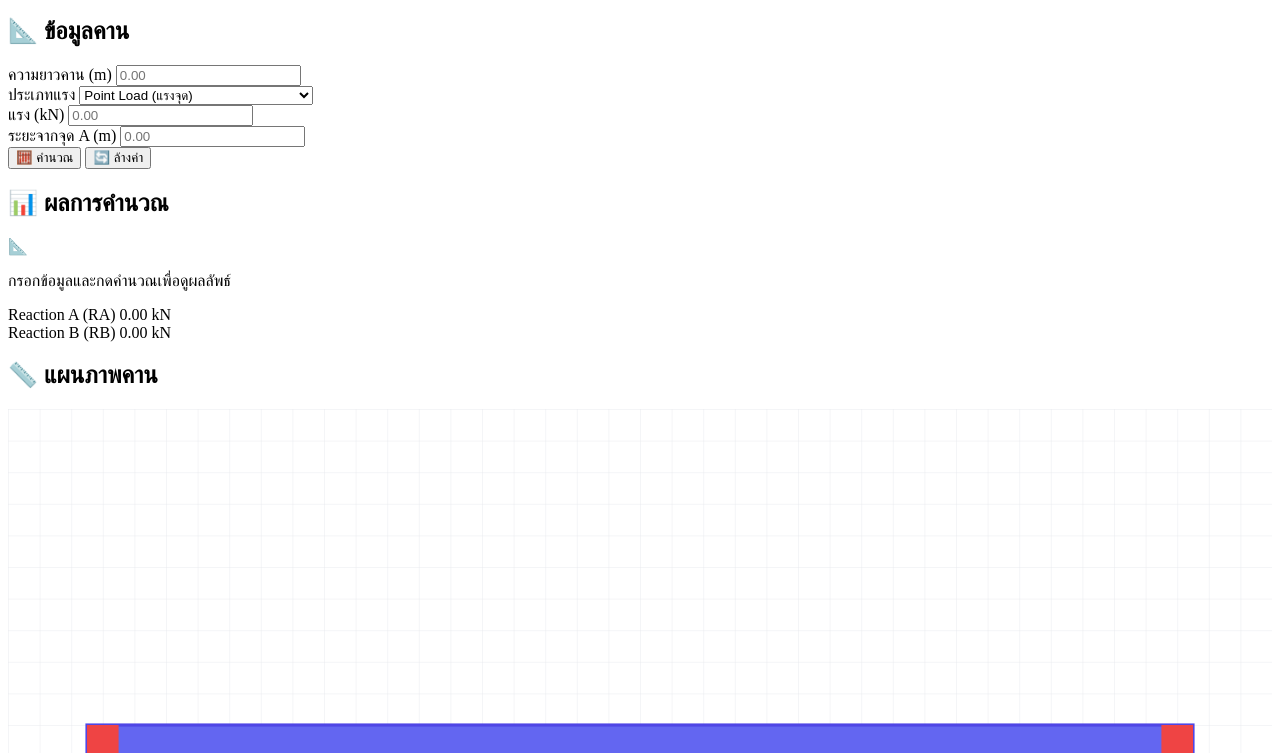
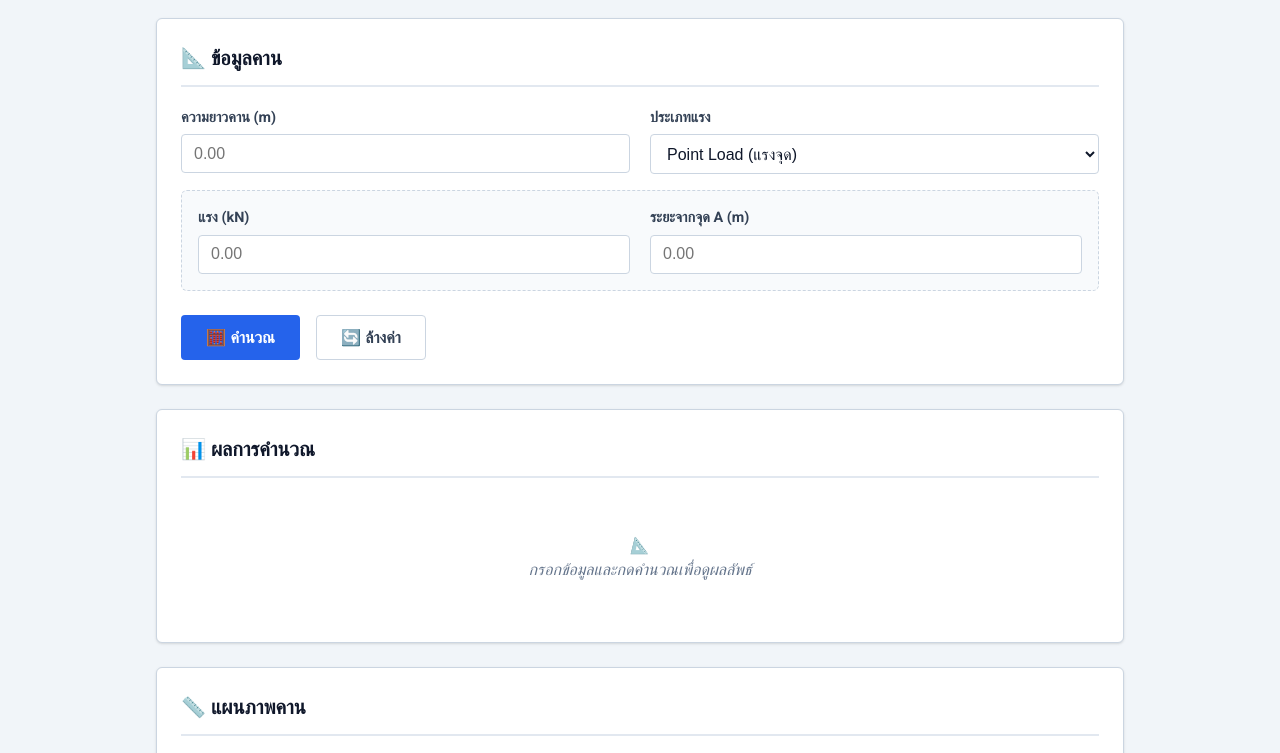
Before and after one commit to oOEARNZOo/structural-calculator, a plain HTML site: page index.html in a window 1280 px wide. Shown: the part 102-855 px from the top of the page. Drawn offline with Linux system fonts and the light colour scheme.

Commit message:
Fix link

```diff
--- a/index.html
+++ b/index.html
@@ -5,7 +5,7 @@
     <meta name="viewport" content="width=device-width, initial-scale=1.0">
     <title>Structural Calculator - Beam Reaction Analysis</title>
     <link href="https://fonts.googleapis.com/css2?family=Inter:wght@300;400;500;600;700&display=swap" rel="stylesheet">
-    <link rel="stylesheet" href="structural-calculator.css">
+    <link rel="stylesheet" href="style.css">
 </head>
 <body>
     <div class="container">
@@ -160,7 +160,7 @@
 
     </div>
 
-    <script src="structural-calculator.js"></script>
+    <script src="type.js"></script>
 
 </body>
 </html>
```
